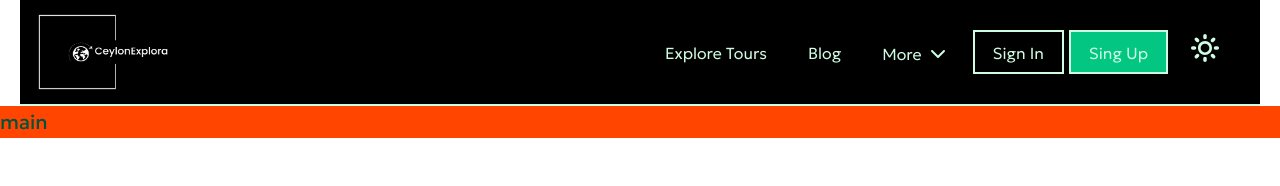
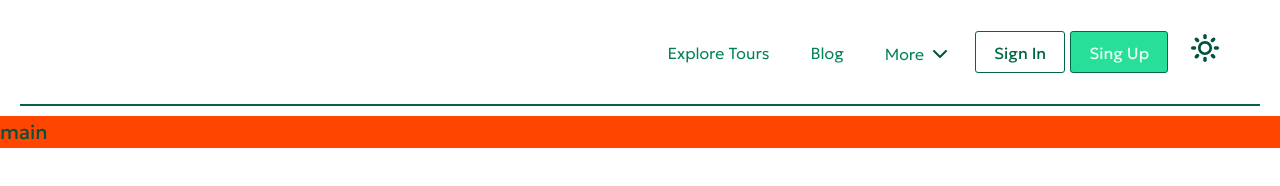
Before and after one commit to indunil-jay/Ceylon-Explora, a website: page index.html in a window 1280 px wide. Drawn offline with Linux system fonts and the light colour scheme.

Commit message:
improve header section typography and fix css overlapping bug.

```diff
--- a/index.html
+++ b/index.html
@@ -1,11 +1,13 @@
 <!DOCTYPE html>
 <html lang="en">
+
 <head>
   <meta charset="UTF-8" />
   <meta name="viewport" content="width=device-width, initial-scale=1.0" />
   <link rel="stylesheet" href="./css/style.css" />
   <title>Ceylon Explora🍃</title>
 </head>
+
 <body class="container">
   <header class="header">
     <div class="header__logoContainer">
@@ -24,8 +26,12 @@
             </svg>
           </span>
         </li>
-            <li class="nav__item btn__outline nav__link--btn "><a href="#">Sign In</a></li>
-            <li class="nav__item btn__outline btn__fill"><a href="#">Sing Up</a></li>
+        <li class="nav__item btn__outline btn btn__transparent">
+          <a href="#" class="nav__link--btn">Sign In</a>
+        </li>
+        <li class="nav__item btn__outline btn btn__fill ">
+          <a href="#" class="nav__link--btn">Sing Up</a>
+        </li>
 
         <li class="nav__item">
           <a href="/">
@@ -39,6 +45,7 @@
 
   </header>
 
+
   <main class="main">main</main>
 </body>
 
--- a/sass/abstract/_variables.scss
+++ b/sass/abstract/_variables.scss
@@ -60,6 +60,7 @@
   --margin-lg-x4: 20rem;
 
   --margin-right-xsm: 0.5rem;
+  --margin-bottom-xsm: 1rem;
 
   --padding-horizontal-1: 1.8rem;
   --padding-vertical-1: 0.4rem;
--- a/sass/components/_buttons.scss
+++ b/sass/components/_buttons.scss
@@ -1,20 +1,33 @@
 .btn {
+  border-radius: 0.3rem;
+  backface-visibility: hidden;
   &__outline {
-    border: 2px solid var(--color-primary-100);
+    border: 1px solid var(--color-primary-800);
     transition: var(--transition-mode-2);
-    backface-visibility: hidden;
 
     &:hover {
-      border: 2px solid var(--color-primary-50);
-      transform: scale(1.02);
+      border: 1px solid var(--color-primary-900);
+      transform: scale(1.01);
     }
   }
 
   &__fill {
-    background-color: var(--color-primary-500);
+    background-color: var(--color-primary-400);
+    color: var(--color-primary-50);
+    transition: var(--transition-mode-2);
+
+    &:hover {
+      background-color: var(--color-primary-500);
+      color: var(--color-primary-50);
+    }
+  }
+  &__transparent {
+    background-color: transparent;
+    color: var(--color-primary-800);
     transition: var(--transition-mode-2);
     &:hover {
-      background-color: var(--color-primary-600);
+      background-color: var(--color-primary-500);
+      color: var(--color-primary-50);
     }
   }
 }
--- a/sass/layouts/_header.scss
+++ b/sass/layouts/_header.scss
@@ -1,12 +1,13 @@
 .header {
-  background-color: black;
+  // background-color: black;
   grid-column: center-start/center-end;
   grid-row: 1/2;
-  border-bottom: 2px solid var(--color-primary-100);
-  color: var(--color-primary-100);
+  border-bottom: 2px solid var(--color-primary-800);
+  color: var(--color-primary-700);
   padding: var(--padding-vertical-1) var(--padding-horizontal-1);
   display: grid;
   grid-template-columns: 1fr 3fr;
+  margin-bottom: var(--margin-bottom-xsm);
 
   &__logoContainer {
     width: 100%;
@@ -32,17 +33,24 @@
 
       &__item {
         padding: var(--padding-vertical-1) var(--padding-horizontal-1);
+        transition: var(--transition-mode-2);
 
         &:not(:last-child) {
           margin-right: var(--margin-right-xsm);
         }
       }
+
       &__down__icon {
         width: 2.4rem;
         height: 2.4rem;
-        fill: var(--color-primary-100);
+        fill: var(--color-primary-900);
         position: relative;
         top: 6px;
+        transition: var(--transition-mode-2);
+
+        &:hover {
+          fill: var(--color-primary-950);
+        }
       }
 
       &__link {
@@ -55,22 +63,22 @@
       }
 
       &__link--normal:hover {
-        color: var(--color-primary-50);
+        color: var(--color-primary-900);
         font-weight: 500;
         font-size: 1.62rem;
       }
-      &__link--btn:hover {
-        background-color: var(--color-primary-600);
+      &__link--btn {
+        font-weight: 400;
       }
 
       .theme__icon {
         width: 2.8rem;
         height: 2.8rem;
-        fill: var(--color-primary-100);
+        fill: var(--color-primary-900);
         transition: var(--transition-mode-2);
       }
       .theme__icon:hover {
-        fill: var(--color-primary-50);
+        fill: var(--color-primary-950);
         transform: scale(1.05);
       }
     }
```
Also changed, not shown: css/style.css. Lines whose indentation alone changed are shown as unchanged.
